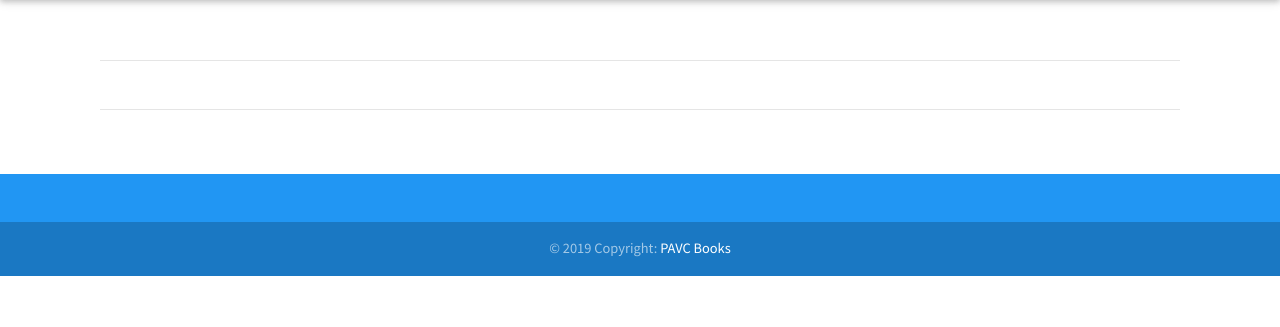
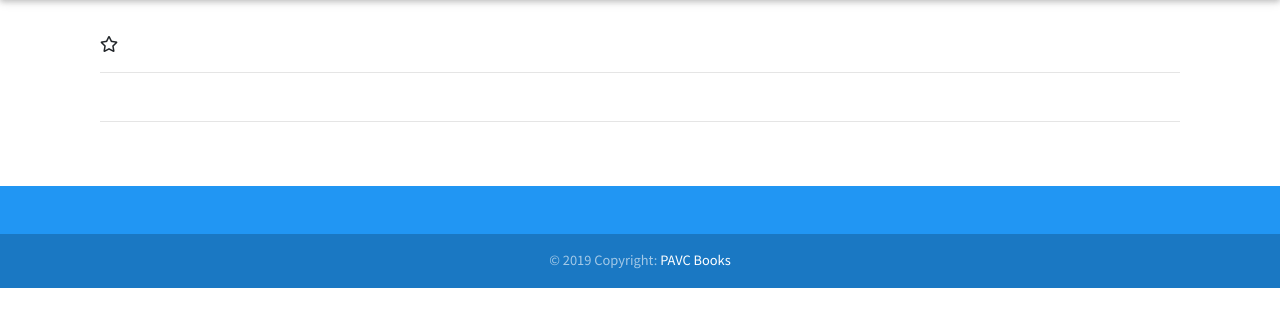
Before and after one commit to svenborer/huayu.db, a Flask app: template app/templates/get_vocabulary.html in a window 1280 px wide. Shown: the part 58-385 px from the top of the page. Run offline with Flask 2, Linux system fonts and the light colour scheme; the template is opened without the code that fills it, so the values that code supplies are empty; some libraries are stand-ins or nearby versions.

Commit message:
added fav star

```diff
--- a/app/templates/get_vocabulary.html
+++ b/app/templates/get_vocabulary.html
@@ -10,6 +10,7 @@
                 <h1 id="hanzi">{{ vocabulary.hanzi }}</h1>
                 <!-- Subtitle -->
                 <p>{{ vocabulary.pinyin }}</p>
+                <i class="far fa-star" id="fav-icon"></i>
             </div>
             <div class="float-right">
                 <a class="btn btn-sm z-depth-0 white-text {{ vocabulary.chapter.book.color }}"
@@ -117,6 +118,14 @@
         })
     });
 
+    $(document).on("click", "i", function(){
+        switch (this.id) {
+            case "fav-icon":
+                $("#fav-icon").toggleClass('far fas');
+            break;
+        }
+    });
+
 </script>
 
 {% endblock %}
```
